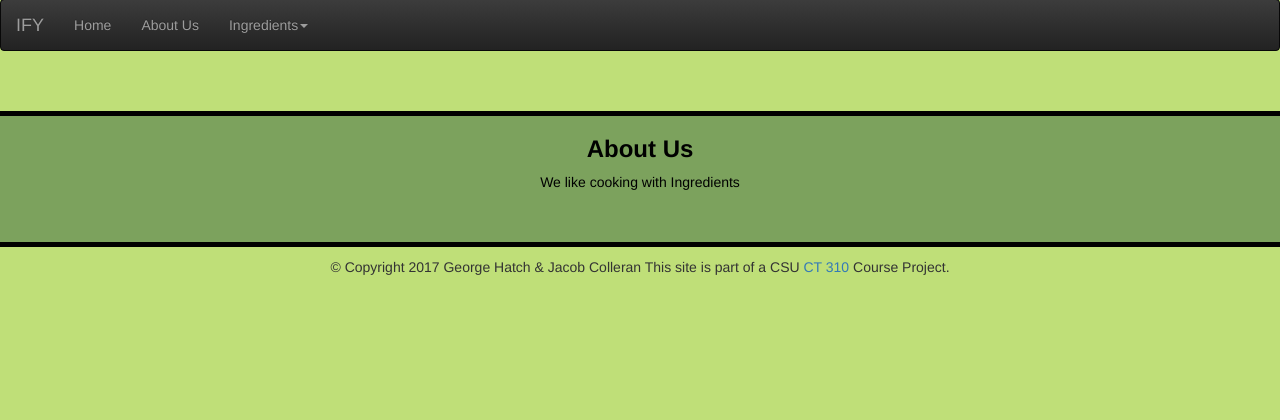
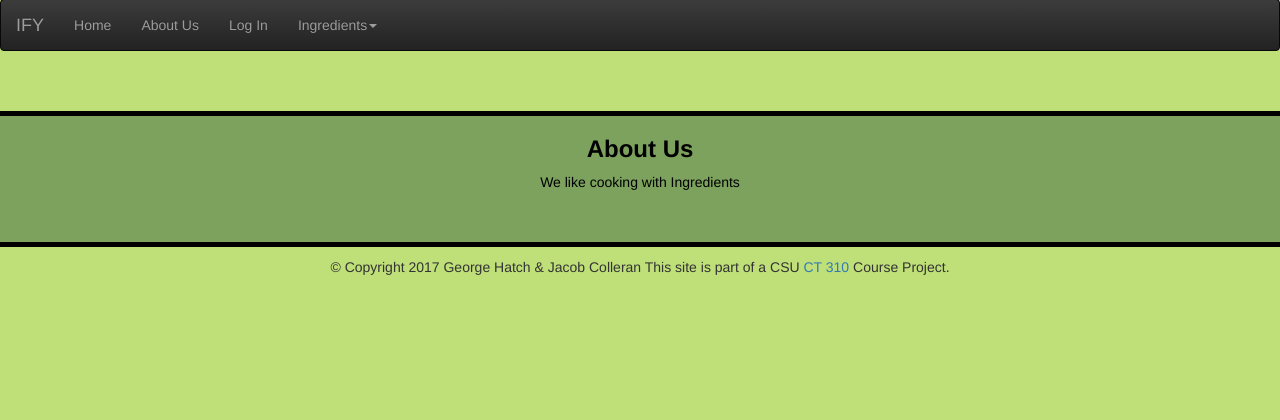
Before and after one commit to jcollera/newRepo, a PHP site: page /aboutus.php in a window 1280 px wide. Shown: the part 337-757 px from the top of the page. Run offline with PHP 8.4, Linux system fonts and the light colour scheme; some libraries are stand-ins or nearby versions.

Commit message:
Update inc.navbar.php
Added a LOGIN button

```diff
--- a/inc.navbar.php
+++ b/inc.navbar.php
@@ -13,6 +13,7 @@
             <ul class="nav navbar-nav">
                 <li><a href="http://www.cs.colostate.edu/~powhound/project1/frontpage.php" >Home</a></li>
                 <li><a href="./aboutus.php" >About Us</a></li>
+                <li><a href="./Login.php" >Log In</a></li>
                 <li class="dropdown">
                     <a href="#TODO" class="dropdown-toggle" data-toggle="dropdown" role="button" aria-haspopup="true" aria-expanded="false">Ingredients<span class="caret"></span></a>
                         <ul class="dropdown-menu">
```
